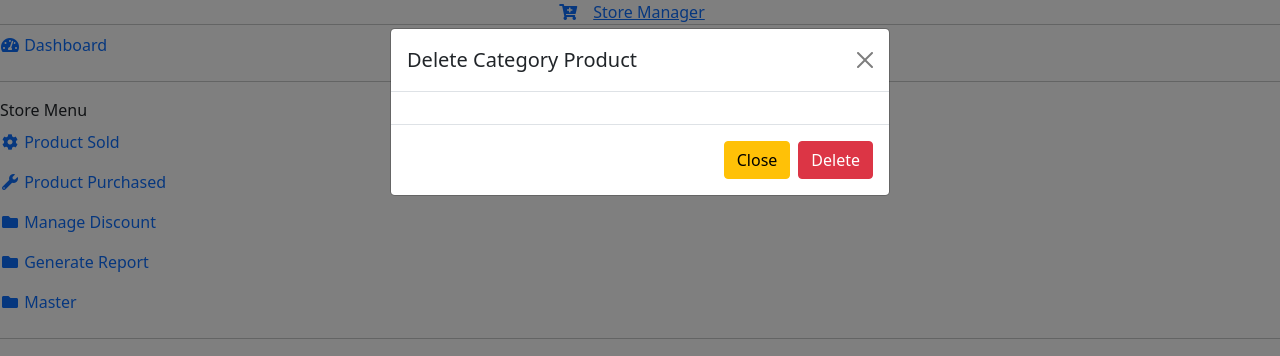
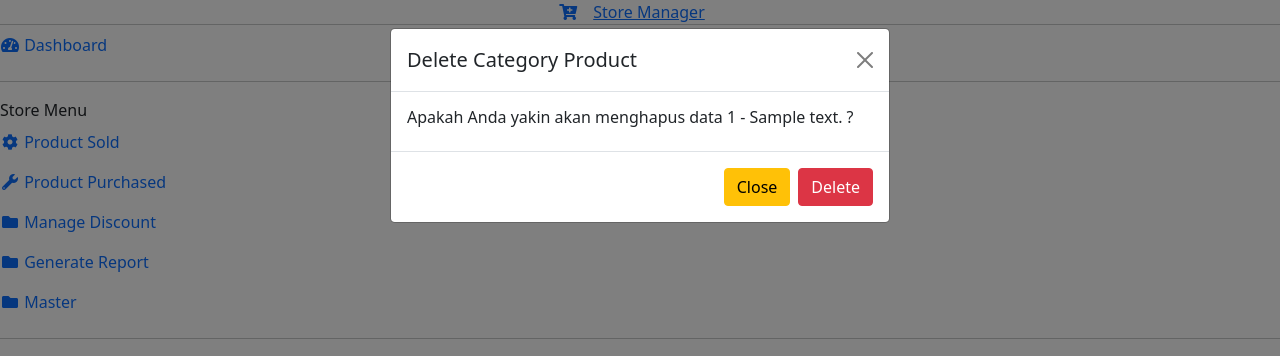
Before and after one commit to obikastanya/store_manager, a Flask app: page /category-product in a window 1280 px wide, after a click on "Delete". Shown: the top 356 px of the page. Run offline with Flask 2, Linux system fonts and the light colour scheme; tables that the repository leaves empty hold one stand-in row (values such as "Sample post"); some libraries are stand-ins or nearby versions.

Commit message:
[add] pop up message for delete feature

```diff
--- a/static/app_module/category_product_api.js
+++ b/static/app_module/category_product_api.js
@@ -103,7 +103,7 @@ class ModalButtonEvent {
             new Ajax().getCategoryById( e.target.value )
         } )
         datatableCategoryProduct.on( 'click', '.btn-delete-category-product', function ( e ) {
-            new ModalButtonEvent().showFormDeleteCategoryProduct()
+            new Ajax().getCategoryByIdForDeleteActions( e.target.value )
         } )
     }
 }
@@ -137,6 +137,10 @@ class ModalForm {
     showModalCategoryProduct( idModal ) {
         // The modal wont show if we use pure javascript, the only way to make it work is using jquery.
         $( '#' + idModal ).modal( 'show' )
+    }
+    setDeleteConfirmMessage( formValues ) {
+        const confirmMessage = `Apakah Anda yakin akan menghapus data ${ formValues.category_id } - ${ formValues.category } ?`
+        document.getElementById( 'delete_confirm_massage_id' ).innerHTML = confirmMessage
     }
     hideModalCategoryProduct( idModal ) {
         // The modal wont hide if we use pure javascript, the only way to make it work is using jquery.
@@ -229,6 +233,24 @@ class Ajax {
             // the script bellow is a tenary operator, its update active_status to 1 if the current value is Y and 0 for others.
             recordValues.active_status = recordValues.active_status == 'Y' ? 1 : 0
             new ModalForm().setFormUpdateValues( recordValues )
+            return
+        }
+        const onFail = ( error ) => {
+            new Alert().error()
+        }
+        fetch( '/category_product_api_search', payload )
+            .then( response => response.json() )
+            .then( onSuccess )
+            .catch( onFail )
+    }
+    getCategoryByIdForDeleteActions( categoryId ) {
+        const payload = this.createPayload( 'POST', { 'category_id': categoryId } )
+        const onSuccess = ( response ) => {
+            if ( !response.data.length ) new Alert().failedAjax( response.msg );
+            let recordValues = response.data[ 0 ]
+            // the script bellow is a tenary operator, its update active_status to 1 if the current value is Y and 0 for others.
+            recordValues.active_status = recordValues.active_status == 'Y' ? 1 : 0
+            new ModalForm().setDeleteConfirmMessage( recordValues )
             return
         }
         const onFail = ( error ) => {
--- a/templates/master/category_product.html
+++ b/templates/master/category_product.html
@@ -65,6 +65,7 @@
                 <button type="button" class="btn-close" data-dismiss="modal" aria-label="Close"></button>
             </div>
             <div class="modal-body">
+                <h6 id="delete_confirm_massage_id">Apakah Anda yakin akan menghapus data ?</h6>
             </div>
             <div class="modal-footer">
                 <button type="button" class="btn btn-warning" data-dismiss="modal">Close</button>
```
